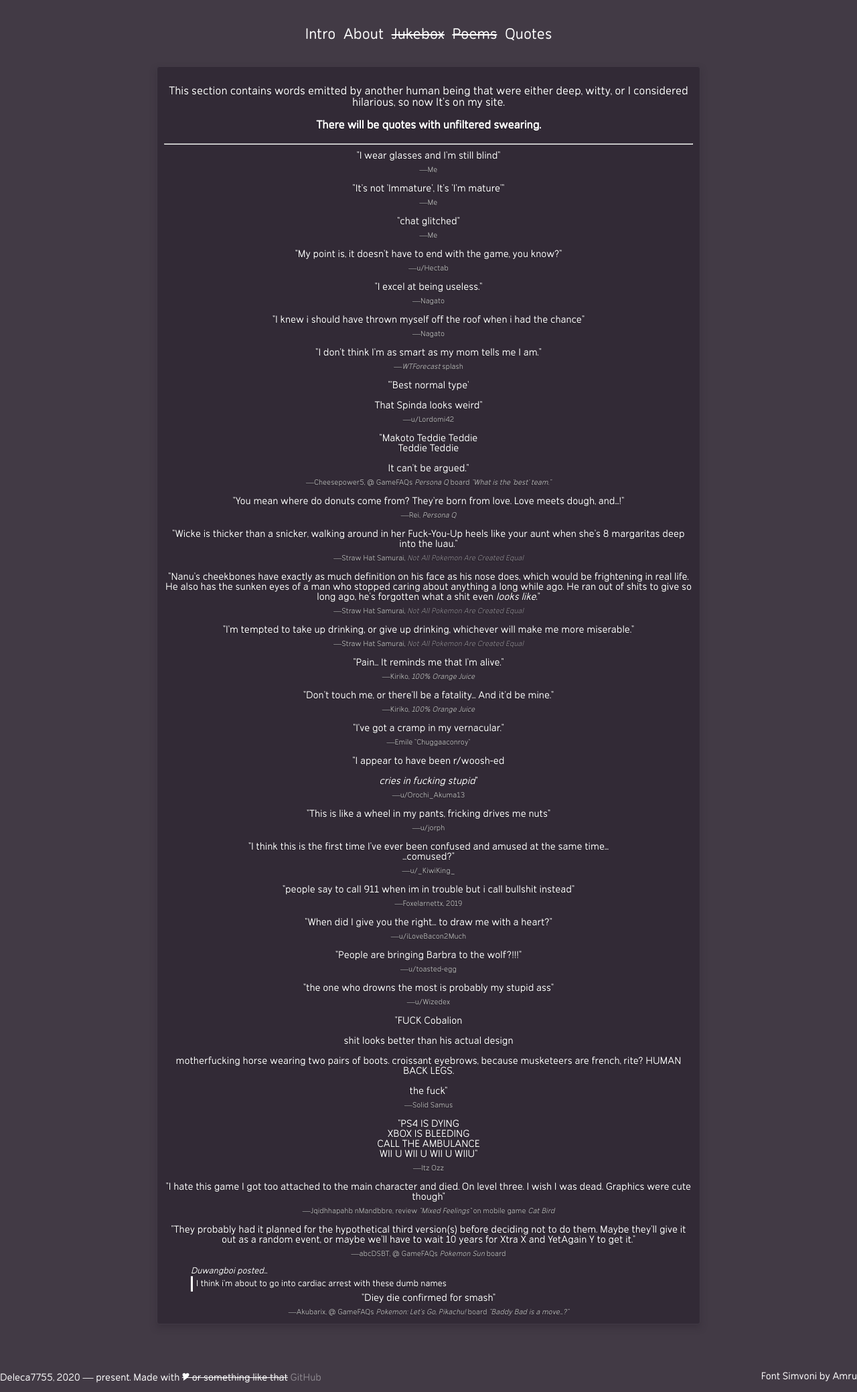
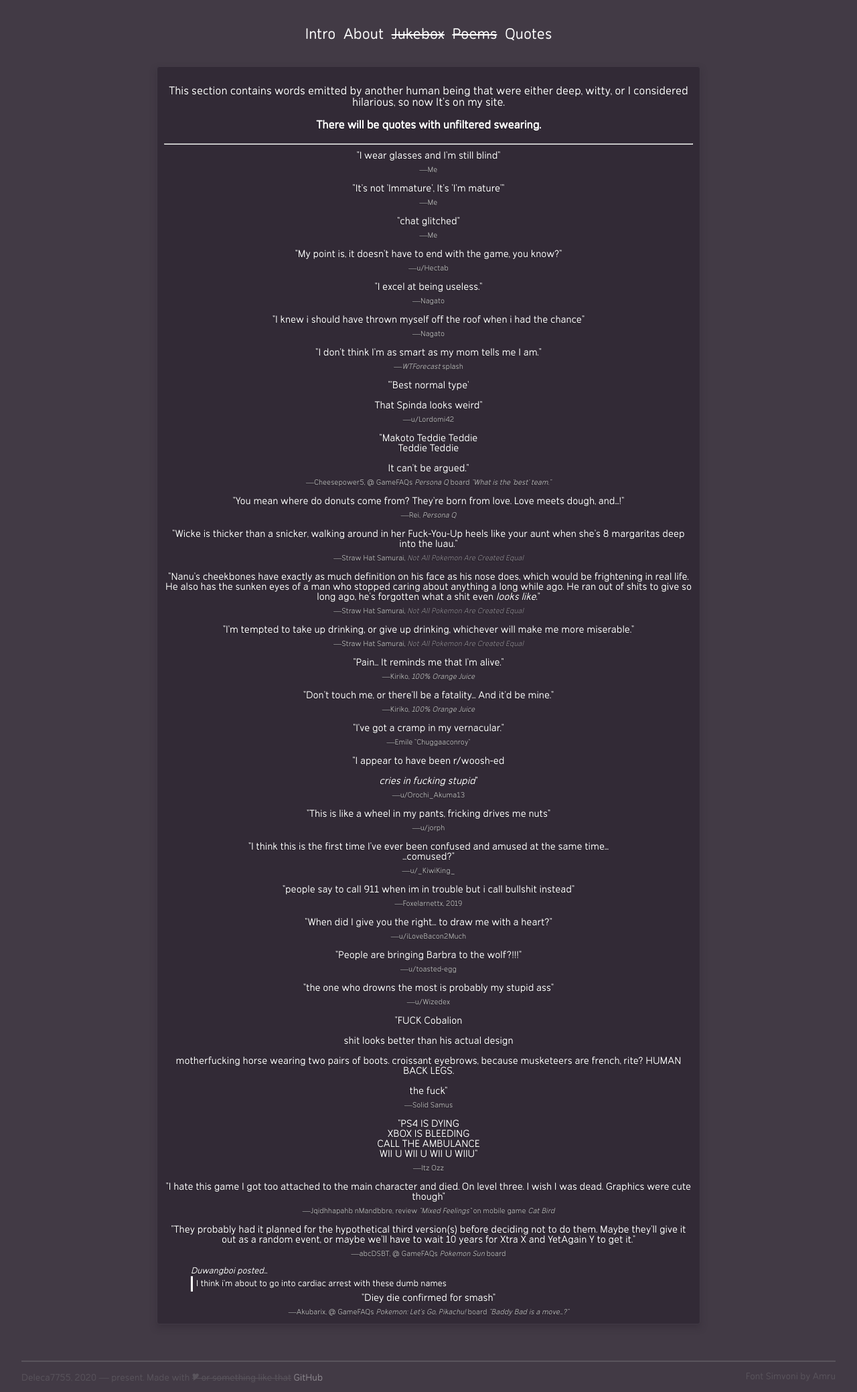
Before and after one commit to Deleca7755/deleca7755.github.io, a Jekyll site: the page built from quotes/index.html, in a window 1280 px wide. Shown: the whole page at 67% size. Built offline with Jekyll 4.4.1, drawn with Linux system fonts in a browser that asks for light colours; Markdown is read by kramdown in place of the engine named in the settings.

Commit message:
Update the.css

```diff
--- a/css/the.css
+++ b/css/the.css
@@ -104,7 +104,7 @@ blockquote {
   font-size: 14px;
 }
 
-.footor {
+footer {
   border-top: #59545c solid 2px;
   color: #59545c;
   font-size: 15px;
```
